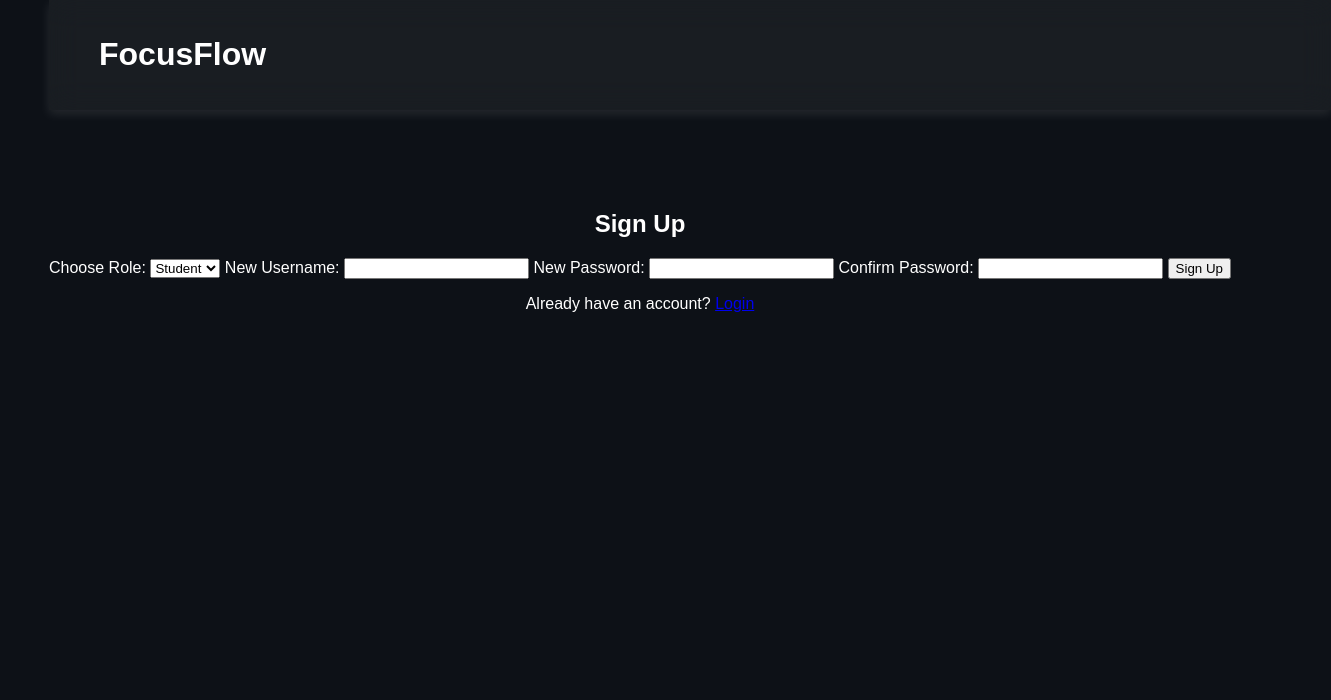
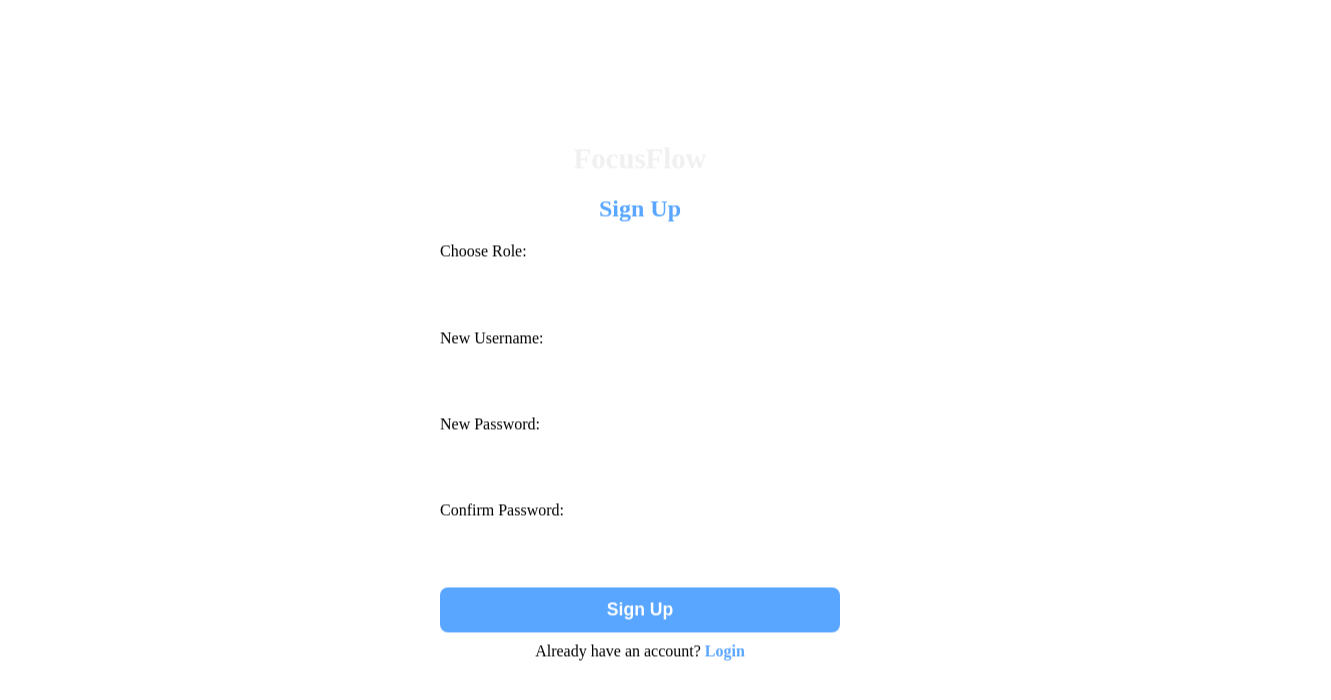
Before and after one commit to NeerajSuriya/FocusFlow, a website: page frontend/signup.html in a window 1280 px wide. Shown: the whole page, 1331 px wide, since content can reach past the window. Drawn offline with Linux system fonts and the light colour scheme.

Commit message:
updated frontend-3

```diff
--- a/frontend/signup.html
+++ b/frontend/signup.html
@@ -4,7 +4,7 @@
     <meta charset="UTF-8">
     <meta name="viewport" content="width=device-width, initial-scale=1.0">
     <title>FocusFlow - Sign Up</title>
-    <link rel="stylesheet" href="styles.css">
+    <link rel="stylesheet" href="stylessignup.css">
 </head>
 <body>
     <div class="signup-page">
--- a/frontend/styles.css
+++ b/frontend/styles.css
@@ -66,7 +66,7 @@ main {
     width: 100%;
     max-width: 800px;
     height: 300px;
-    background: url('your-image.jpg') no-repeat center center/cover;
+    /* background: url('your-image.jpg') no-repeat center center/cover; */
     border-radius: 8px;
     margin-bottom: 20px;
 }
--- /dev/null
+++ b/frontend/styleslogin.css
@@ -0,0 +1,88 @@
+/* Google Font */
+@import url('https://fonts.googleapis.com/css2?family=Poppins:wght@300;400;600&display=swap');
+
+* {
+    margin: 0;
+    padding: 0;
+    box-sizing: border-box;
+    font-family: 'Poppins', sans-serif;
+}
+
+body {
+    display: flex;
+    justify-content: center;
+    align-items: center;
+    height: 100vh;
+    background: linear-gradient(135deg, #1e3c72, #2a5298);
+    color: #fff;
+    overflow: hidden;
+}
+
+.container {
+    background: rgba(255, 255, 255, 0.15);
+    backdrop-filter: blur(15px);
+    padding: 40px;
+    border-radius: 12px;
+    box-shadow: 0 10px 30px rgba(0, 0, 0, 0.3);
+    text-align: center;
+}
+
+h1 {
+    font-size: 30px;
+    font-weight: 600;
+    margin-bottom: 25px;
+    text-shadow: 0 3px 6px rgba(0, 0, 0, 0.2);
+}
+
+button {
+    width: 100%;
+    padding: 14px;
+    margin: 12px 0;
+    font-size: 18px;
+    font-weight: 600;
+    color: #fff;
+    border: none;
+    border-radius: 8px;
+    cursor: pointer;
+    transition: 0.3s ease-in-out;
+    background: linear-gradient(90deg, #ff758c, #ff7eb3);
+    box-shadow: 0 5px 12px rgba(0, 0, 0, 0.2);
+}
+
+button:hover {
+    transform: scale(1.05);
+    background: linear-gradient(90deg, #ff7eb3, #ff758c);
+}
+
+button:active {
+    transform: scale(0.95);
+    box-shadow: none;
+}
+
+@keyframes fadeIn {
+    from {
+        opacity: 0;
+        transform: translateY(-20px);
+    }
+    to {
+        opacity: 1;
+        transform: translateY(0);
+    }
+}
+
+/* Responsive Design */
+@media (max-width: 480px) {
+    .container {
+        width: 90%;
+        padding: 30px;
+    }
+
+    h1 {
+        font-size: 26px;
+    }
+
+    button {
+        font-size: 16px;
+        padding: 12px;
+    }
+}
--- /dev/null
+++ b/frontend/stylessignup.css
@@ -0,0 +1,94 @@
+.signup-page {
+    width: 90%;
+    max-width: 400px;
+    background: rgba(255, 255, 255, 0.08);
+    backdrop-filter: blur(12px);
+    padding: 40px;
+    border-radius: 12px;
+    box-shadow: 0 4px 15px rgba(255, 255, 255, 0.1);
+    text-align: center;
+    position: absolute;
+    top: 50%;
+    left: 50%;
+    transform: translate(-50%, -50%);
+}
+
+.signup-page h1 {
+    font-size: 1.8rem;
+    font-weight: bold;
+    color: #f0f0f0;
+    margin-bottom: 10px;
+}
+
+.signup-page h2 {
+    font-size: 1.5rem;
+    margin-bottom: 20px;
+    color: #58a6ff;
+}
+
+form {
+    display: flex;
+    flex-direction: column;
+    gap: 15px;
+}
+
+label {
+    font-size: 1rem;
+    font-weight: 500;
+    text-align: left;
+}
+
+select, input {
+    width: 100%;
+    padding: 10px;
+    font-size: 1rem;
+    border-radius: 5px;
+    border: none;
+    background: rgba(255, 255, 255, 0.1);
+    color: #fff;
+}
+
+input:focus, select:focus {
+    outline: 2px solid #58a6ff;
+}
+
+button {
+    background: #58a6ff;
+    border: none;
+    padding: 12px;
+    font-size: 1.1rem;
+    cursor: pointer;
+    border-radius: 8px;
+    transition: 0.3s;
+    color: #fff;
+    font-weight: bold;
+}
+
+button:hover {
+    background: #1f6feb;
+    box-shadow: 0 4px 10px rgba(88, 166, 255, 0.3);
+}
+
+p {
+    margin-top: 10px;
+}
+
+p a {
+    color: #58a6ff;
+    text-decoration: none;
+    font-weight: bold;
+}
+
+p a:hover {
+    text-decoration: underline;
+}
+.container {
+    margin: 0 auto;
+    display: flex;
+    flex-direction: column;
+    align-items: center;
+    justify-content: center;
+}
+body {
+    overflow: visible;
+}
```
Also changed, not shown: frontend/index.html (+1 -2 lines), frontend/login.html (+1 -1 lines), frontend/login/login.html (deleted, +0 -22 lines), frontend/login/signup.html (deleted, +0 -23 lines).
